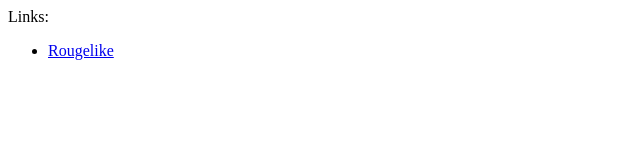
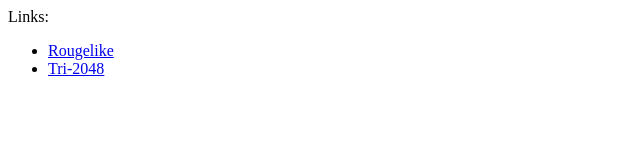
Before and after one commit to xeniagda/loovjo.github.io, a plain HTML site: page index.html in a window 1280 px wide. Shown: the full height of the page, 0-640 px from the left. Drawn offline with Linux system fonts and the light colour scheme.

Commit message:
Added tri-2048

```diff
--- a/index.html
+++ b/index.html
@@ -9,6 +9,7 @@
 
         <ul>
             <li> <a href="rougelike/site/index.html">Rougelike</a>
+            <li> <a href="tri-2048/site/index.html">Tri-2048</a>
         </ul>
     </body>
 </html>
```
Also changed, not shown: 1 other file.
